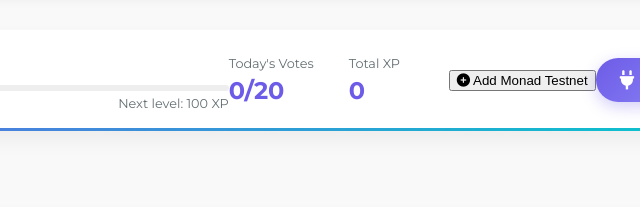
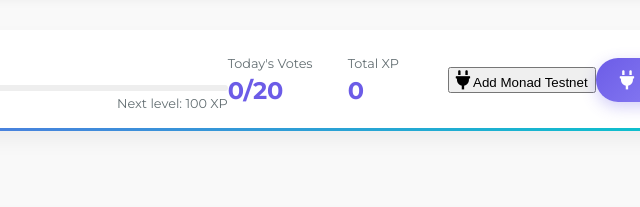
Before and after one commit to zacnider/voting-dapp, a plain HTML site: page public/index.html in a window 1280 px wide. Shown: the part 188-395 px from the top of the page, 437-1077 px from the left. Drawn offline with nearby package versions, Linux system fonts and the light colour scheme.

Commit message:
Update index.html

```diff
--- a/public/index.html
+++ b/public/index.html
@@ -44,7 +44,7 @@
                 </div>
             </div>
             <button id="addMonadTestnet" class="btn btn-primary">
-    <i class="fas fa-plus-circle"></i> Add Monad Testnet
+    <i class="fas fa-plug button-icon"></i> Add Monad Testnet
 </button>
             <button id="connectWallet" class="connect-button">
                 <i class="fas fa-plug button-icon"></i>
```
